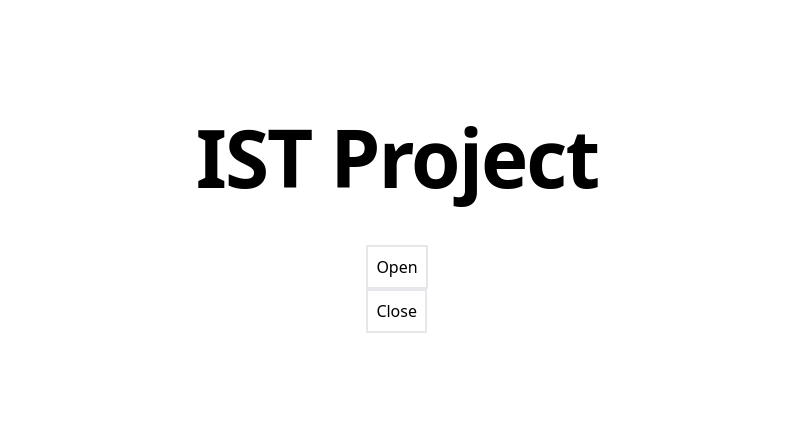
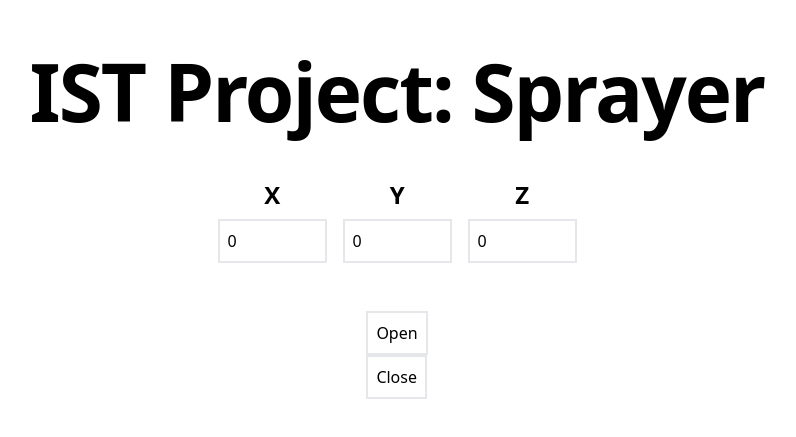
Before and after one commit to High-throughput-system-Ibanez-group/sprayer, a Next.js app in the folder web/: page / in a window 1280 px wide. Shown: the part 175-612 px from the top of the page, without its empty margins (243-1039 px from the left). Built offline with nearby package versions, Linux system fonts and the light colour scheme; no server answers.

Commit message:
Add buttons

```diff
--- a/web/src/pages/index.tsx
+++ b/web/src/pages/index.tsx
@@ -32,15 +32,58 @@ const Home: NextPage = () => {
   return (
     <>
       <Head>
-        <title>Create T3 App</title>
+        <title>IST Project</title>
         <meta name="description" content="Generated by create-t3-app" />
         <link rel="icon" href="/favicon.ico" />
       </Head>
       <main className="flex min-h-screen flex-col items-center justify-center">
         <div className="container flex flex-col items-center justify-center gap-12 px-4 py-16 ">
           <h1 className="text-5xl font-extrabold tracking-tight text-black sm:text-[5rem]">
-            IST Project
+            IST Project: Sprayer
           </h1>
+          {/* Create three input fields, centered and with flex row with tailwind css for: control x, control y, control z */}
+          <div className="flex flex-row items-center justify-center gap-4">
+            <div className="flex flex-col items-center justify-center gap-2">
+              <label className="text-2xl font-bold tracking-tight text-black">
+                X
+              </label>
+              <input
+                className="border-2 border-solid p-2 text-black"
+                type="number"
+                min="0"
+                max="100"
+                step="1"
+                defaultValue="0"
+              />
+            </div>
+            <div className="flex flex-col items-center justify-center gap-2">
+              <label className="text-2xl font-bold tracking-tight text-black">
+                Y
+              </label>
+              <input
+                className="border-2 border-solid p-2 text-black"
+                type="number"
+                min="0"
+                max="100"
+                step="1"
+                defaultValue="0"
+              />
+            </div>
+            <div className="flex flex-col items-center justify-center gap-2">
+              <label className="text-2xl font-bold tracking-tight text-black">
+                Z
+              </label>
+              <input
+                className="border-2 border-solid p-2 text-black"
+                type="number"
+                min="0"
+                max="100"
+                step="1"
+                defaultValue="0"
+              />
+            </div>
+          </div>
+
           <div>
             <button
               className="border-2 border-solid p-2 text-black"
```
